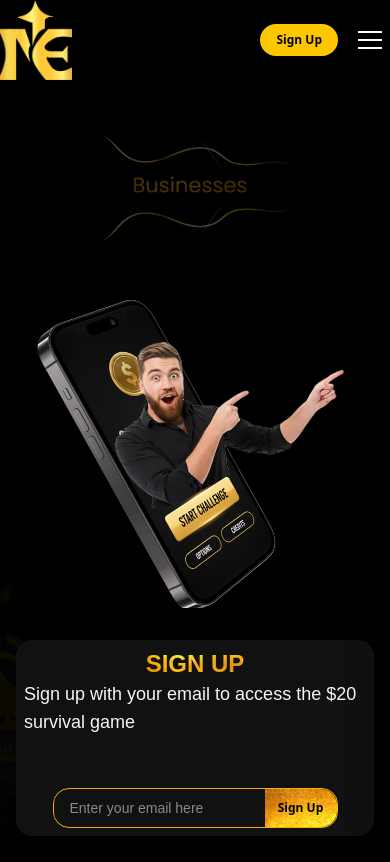
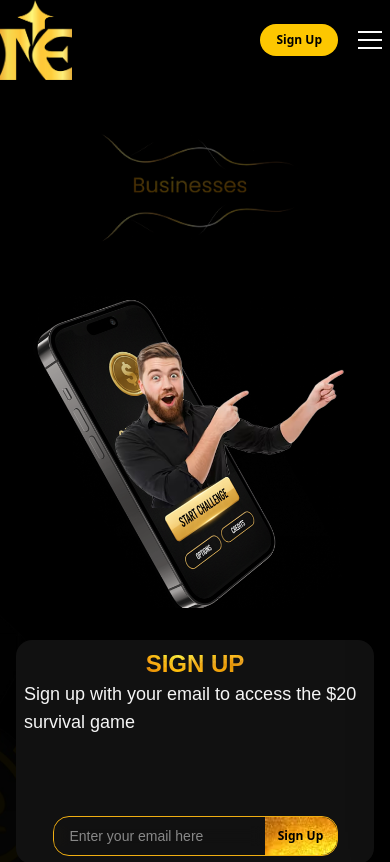
Before and after one commit to Danielazan/MaNnennaDegame, a React (Vite) app: page /signup in a window 390 px wide. Shown: the top 862 px of the page. Built offline with nearby package versions, Linux system fonts and the light colour scheme.

Commit message:
Landing Page and Mobile finished

```diff
--- a/src/Components/LandingPage/Hero.jsx
+++ b/src/Components/LandingPage/Hero.jsx
@@ -50,7 +50,7 @@ function Hero() {
                 </div>
 
 
-                <div className="w-full h-10 bg-black align-center justify-center flex flex-wrap gap-4  text-sm text-gray-300">
+                <div className="w-full h-20 md:h-10 bg-black align-center justify-center flex flex-wrap gap-4  text-sm text-gray-300">
                 <span className="flex items-center gap-2">
                     <span className="w-2 h-2 bg-yellow-400 rounded-full" /> Entrepreneur
                 </span>
--- a/src/Components/SignUp/Sign.jsx
+++ b/src/Components/SignUp/Sign.jsx
@@ -50,7 +50,7 @@ function Sign() {
         }
     };
     return (
-        <div className="h-screen w-full bg-cover bg-center bg-no-repeat  relative " style={{ backgroundImage: `url(${Bg})` }}>
+        <div className="min-h-screen w-full bg-cover bg-center bg-no-repeat  relative " style={{ backgroundImage: `url(${Bg})` }}>
 
             {/* Coins bg image */}
 
@@ -83,7 +83,7 @@ function Sign() {
                             />
                         </div>
 
-                        <div className='w-full md:w-1/2  flex items-center justify-center px-4 md:px-14 py-4'>
+                        <div className='w-full md:w-1/2 flex items-center justify-center px-4 md:px-14 py-4'>
                             <div className='bg-[#111111] w-full h-full rounded-2xl flex items-center justify-center flex-col p-2'>
                                 <h1
                                     className="text-2xl font-poppins md:text-2xl font-black bg-gradient-to-r from-purple-400 via-pink-500 to-blue-500 bg-clip-text text-transparent"
@@ -98,7 +98,7 @@ function Sign() {
                                     SIGN UP
                                 </h1>
 
-                                <p className="text-[#F5F5F5] font-poppins font-medium  text-lg mb-3">Sign up with your email to access the $20 survival game</p>
+                                <p className="text-[#F5F5F5] font-poppins font-medium  text-lg mb-10 md:mb-3">Sign up with your email to access the $20 survival game</p>
 
                                 <div className='border rounded-2xl border-[#F0AE12] flex  items-center justify-between w-5/6 h-10 mt-10'>
                                     <input
```
